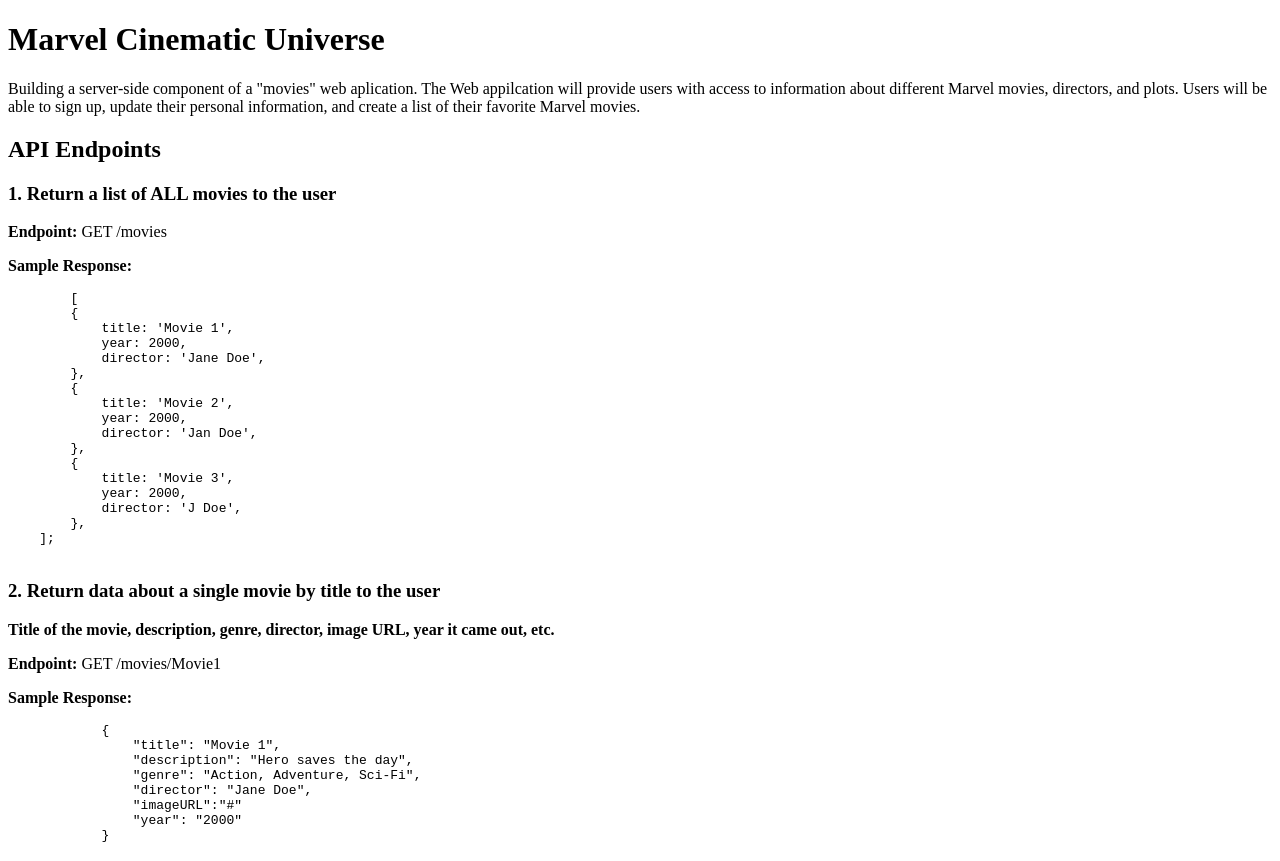
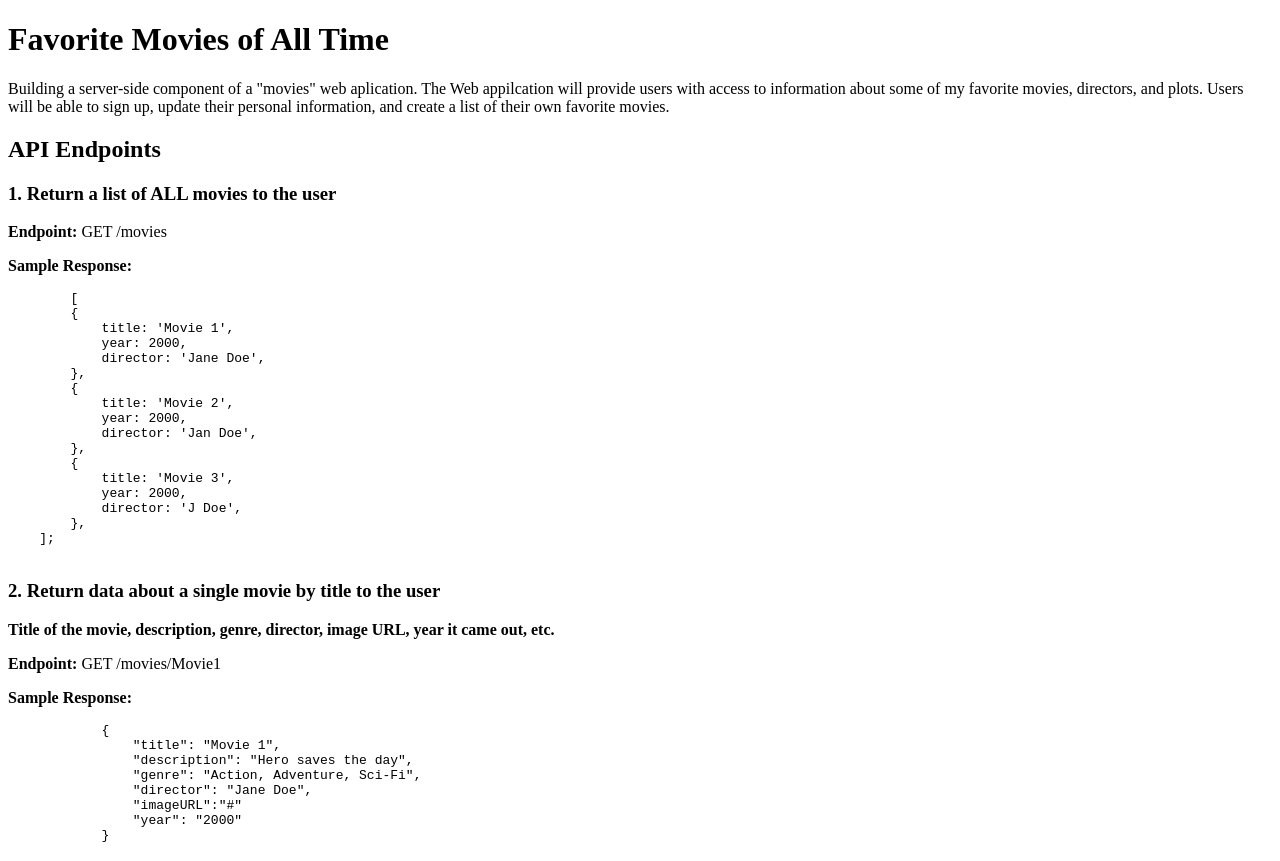
Before and after one commit to Marvel2410/movie-myFlix, a website: page public/documentation.html in a window 1280 px wide. Shown: the top 861 px of the page. Drawn offline with Linux system fonts and the light colour scheme.

Commit message:
Changed movies from marvel to favorites

```diff
--- a/public/documentation.html
+++ b/public/documentation.html
@@ -4,17 +4,17 @@
 <head>
     <meta charset="UTF-8">
     <meta name="viewport" content="width=device-width, initial-scale=1.0">
-    <title>My Marvel Movies</title>
+    <title>My Favorite Movies</title>
 </head>
 
 <body>
     <h1>
-        Marvel Cinematic Universe
+        Favorite Movies of All Time
     </h1>
     <p>
         Building a server-side component of a "movies" web aplication. The Web appilcation will provide users
-        with access to information about different Marvel movies, directors, and plots. Users will be able to
-        sign up, update their personal information, and create a list of their favorite Marvel movies.
+        with access to information about some of my favorite movies, directors, and plots. Users will be able to
+        sign up, update their personal information, and create a list of their own favorite  movies.
     </p>
     <h2>API Endpoints</h2>
     <h3> 1.  Return a list of ALL movies to the user</h3>
```
